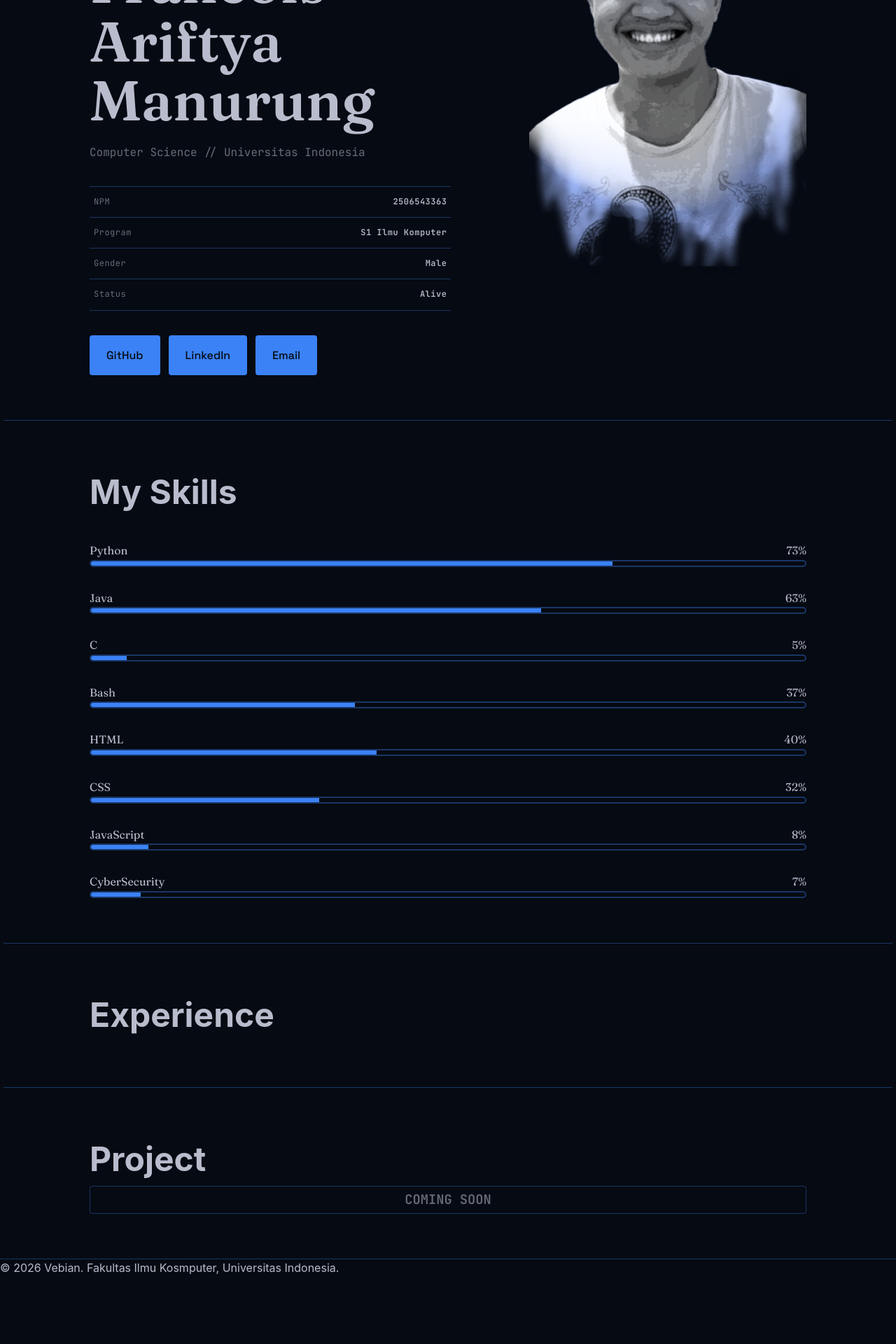
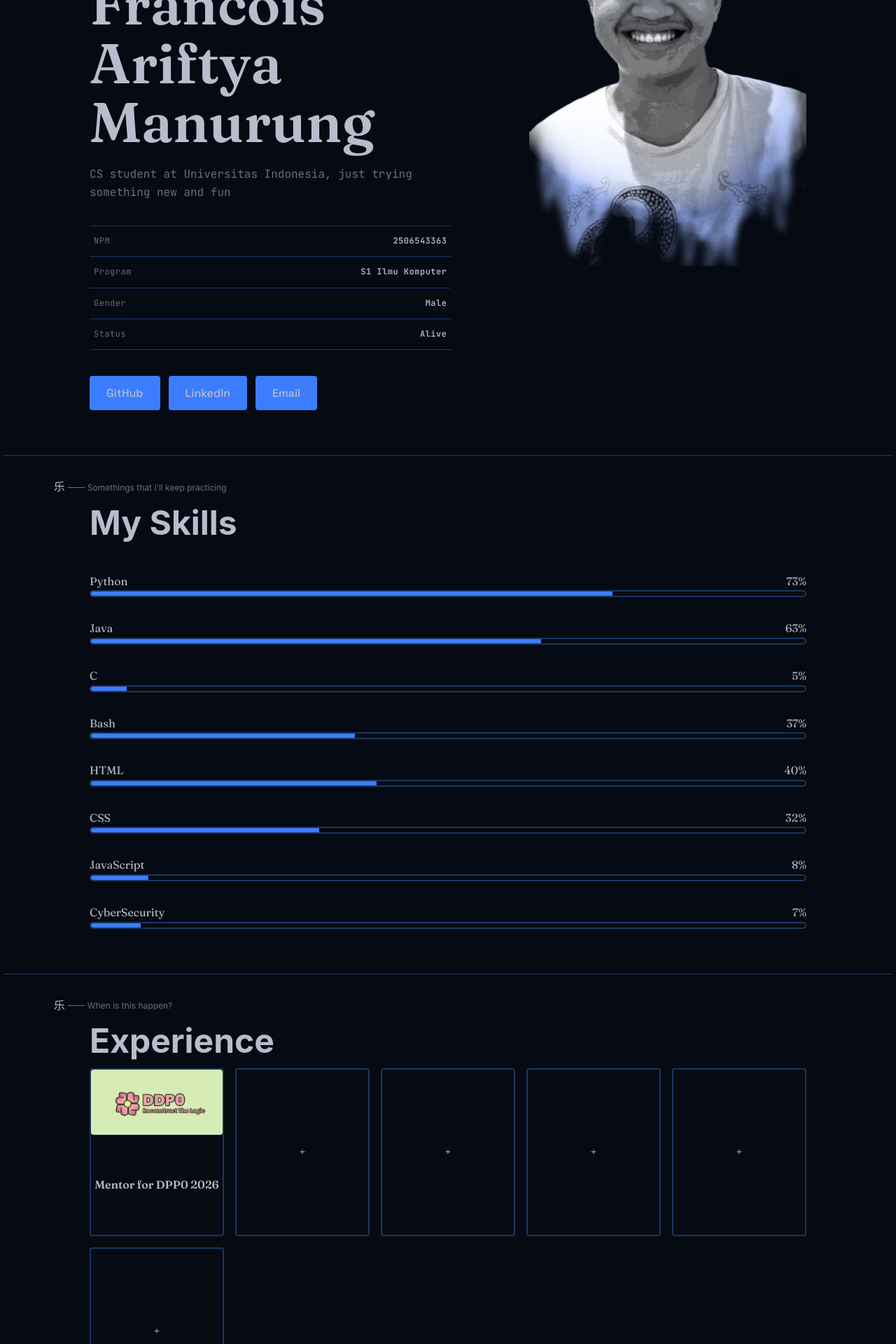
Before and after one commit to V4row/myportofolio, a Django app: page / in a window 1280 px wide. Shown: the part 320-2240 px from the top of the page at 70% size. Before the commit the page ends 2140 px from the top, so only its background shows below. Run offline with Django 5.2, Linux system fonts and the light colour scheme.

Commit message:
More update on views (experience)

```diff
--- a/static/css/style.css
+++ b/static/css/style.css
@@ -6,9 +6,11 @@
 
 :root {
     --ink: #b8bccc;
-    --base-background: #060A12;
-    --accent: #3b82f6;
-    --accent-dark: #c7e9ff;
+    --half-ink: #6b6f7e;
+    --base-background: #060a12;
+    --accent: #3c7dff;
+    --accent-dark: #004271;
+    --accent-light: #8eb2ff;
     --line: rgba(59, 131, 246, 0.363);
     --text-muted: #686C78;
     --radius: 4px;
@@ -78,6 +80,7 @@ nav {
     color: var(--base-background);
     transition: all 0.3s ease;
 }
+
 .nav-list {
     display: flex;
     list-style: none;
@@ -86,15 +89,15 @@ nav {
 }
 
 
-.nav-list li a{
+.nav-list li a {
     padding: 0.5rem;
     position: relative;
     text-decoration: none;
     color: var(--ink);
 }
 
-.nav-list li a:after{
-    content:"";
+.nav-list li a:after {
+    content: "";
     position: absolute;
     background-color: var(--accent-dark);
     height: 1px;
@@ -104,7 +107,7 @@ nav {
     transition: all 0.3s ease;
 }
 
-.nav-list li a:hover:after{
+.nav-list li a:hover:after {
     width: 100%;
 }
 
@@ -121,7 +124,7 @@ section {
 
 /* About */
 
-.hero{
+.hero {
     margin-top: 40px;
     display: flex;
     justify-content: space-between;
@@ -129,7 +132,7 @@ section {
     gap: 7rem;
 }
 
-.hero-bio{
+.hero-bio {
     margin-top: 20px;
     font-size: 1rem;
     color: var(--ink);
@@ -146,8 +149,15 @@ section {
 }
 
 .hero p {
+    font-size: 1.2rem;
+    color: var(--accent);
+    font-weight: 600;
+}
+
+.hero-bottom p {
     font-size: 1rem;
-        color: var(--text-muted);
+    color: var(--half-ink);
+    font-weight: 100;
 }
 
 .meta-list {
@@ -156,7 +166,6 @@ section {
     letter-spacing: 0.5px;
     border-top: 1.2px solid var(--line);
 }
-
 
 .meta-row {
     display: flex;
@@ -182,7 +191,7 @@ section {
     padding-left: 12px;
 }
 
-.hero-img{
+.hero-img {
     display: flex;
     justify-content: center;
     align-items: center;
@@ -198,30 +207,27 @@ section {
 
 }
 
-.avatar{
+.avatar {
     display: block;
-    width:100%;
-    height:100%;
+    width: 100%;
+    height: 100%;
     object-fit: cover;
     object-position: center;
     transition: all 0.3s ease;
 }
 
-.avatar:hover{
+.avatar:hover {
     transform: scale(1.05);
 }
 
 
-.site-footer{
-    border-top: 1px solid var(--line);
-    height: 400px;
-}
 
 .contact {
     display: flex;
     align-items: center;
     gap: 0.75rem;
-    margin-top: 2.3 rem;
+    margin-top: 2.3rem;
+    flex-wrap: wrap;
 }
 
 .social-link {
@@ -230,27 +236,53 @@ section {
     justify-content: center;
     font-family: 'Space Grotesk', -apple-system, sans-serif;
 
-    padding: 1rem 1.5rem;
-    color: var(--base-background);
+    padding: 0.75rem 1.5rem;
+    color: var(--ink);
     background-color: var(--accent);
     text-decoration: none;
     border-radius: var(--radius);
 }
 
 .social-link:hover {
-    background-color: var(--accent-dark);
+    background-color: var(--ink);
     color: var(--base-background);
     transition: all 0.2s ease;
 }
 
-.seperator{
-    margin: 4rem -12%;
+.seperator {
+    margin: 2rem -12%;
     border-top: 1px solid var(--line);
 }
 
+.desc {
+    display: flex;
+    align-items: center;
+    gap: 0.25rem;
+    font-size: 0.75rem;
+    color: var(--half-ink);
+    margin-left: -5%;
+}
+
+.desc span {
+    color: var(--ink);
+    font-size: 1rem;
+    font-weight: 500;
+}
+
+.desc .line {
+    height: 1px;
+    max-width: 1.5rem;
+    width: 75%;
+
+    background-color: var(--half-ink);
+}
+
 h2 {
-    font-size: 3rem;;
+    font-size: 3rem;
+    ;
 }
+
+/* Skill */
 
 .skill {
     margin: 2rem 0;
@@ -264,7 +296,7 @@ h2 {
     font-size: 1rem;
 }
 
-.skill-bar{
+.skill-bar {
     height: 10px;
     width: 100%;
     border: var(--line) 2px solid;
@@ -274,9 +306,75 @@ h2 {
 
 .skill-fill {
     height: 100%;
-    background-color: #3b82f6;
+    background-color: var(--accent);
 }
 
+.skill:hover .skill-name {
+    scale: 1.2;
+}
+
+.skill:hover .skill-per {
+    scale: 1.4;
+}
+
+.skill:hover .skill-bar {
+    scale: 1.01;
+    height: 12px;
+}
+
+.skill:hover .skill-fill {
+    scale: 1.01;
+    background-color: var(--accent-light);
+}
+
+/* Exp */
+
+.outer-box{
+    display: grid;
+    gap: 1rem;
+    grid-template-columns: repeat(auto-fill, minmax(10rem, 1fr));
+}
+
+.box {
+    width: 100%;
+    aspect-ratio: 4 / 5;
+    border: var(--line) 2px solid;
+    display: flex;
+    flex-direction: column;
+    border-radius: var(--radius);
+}
+
+.box-img {
+    display: block;
+    width: 100%;
+    height: 40%;
+    overflow: hidden;
+    border-radius: var(--radius);
+    border-bottom: var(--line) 1px solid;
+}
+
+.box-img img{
+    width: 100%;
+    height: 100%;
+    object-fit: cover;
+}
+
+.box-desc {
+    display: flex;
+    align-items: center;
+    justify-content: center;
+    flex: 1;
+
+    font-family: 'Fraunces', serif;
+    font-weight: 600;
+
+}
+
+.box:hover{
+    scale: 1.1;
+    background-color: var(--accent-light);
+    color: var(--base-background);
+}
 /* .projects{
     height: 300px;
     } */
@@ -290,9 +388,16 @@ h2 {
     height: 40px;
 }
 
-.card h3{
+.card h3 {
     font-family: 'JetBrains Mono', monospace;
     color: var(--text-muted);
+}
+
+.site-footer {
+    border-top: 1px solid var(--line);
+    height: 100px;
+    font-size: 0.75rem;
+    padding: 2% 5%;
 }
 
 @media (max-width: 800px) {
@@ -309,8 +414,12 @@ h2 {
         font-size: 3rem;
     }
 
-
     main {
         padding: 0 5%;
     }
+
+    .desc .line {
+        height: 1.5rem;
+        width: 1px;
     }
+}
--- a/templates/index.html
+++ b/templates/index.html
@@ -27,7 +27,7 @@
                 </ul>
             </nav>
             <div class="my-portfolio">
-                <span>Portfolio</span>
+                <span>Profile</span>
             </div>
         </div>
 
@@ -37,11 +37,12 @@
         <section class="hero" id="profile">
             <div class="hero-bio">
                 <div class="hero-top">
+                    <p>Computer Science // Universitas Indonesia</p>
                     <h1>Vebian Francois Ariftya Manurung</h1>
-                    <p>Computer Science // Universitas Indonesia</p>
                 </div>
 
                 <div class="hero-bottom">
+                    <p>CS student at Universitas Indonesia, just trying something new and fun</p>
                     <dl class="meta-list">
                         <div class="meta-row">
                             <dt>NPM</dt>
@@ -78,7 +79,12 @@
         <div class="seperator"></div>
 
         <section class="skills" id="skills">
-            <h2>My Skills</h2>
+            <div class="desc">
+                <span>乐</span>
+                <div class="line"></div>
+                <p>Somethings that i'll keep practicing</p>
+            </div>
+                <h2>My Skills</h2>
 
             <div class="skill">
                 <div class="skill-info">
@@ -165,12 +171,64 @@
         <div class="seperator"></div>
 
         <section class="experience" id="experience">
+            <div class="desc">
+                <span>乐</span>
+                <div class="line"></div>
+                <p>When is this happen?</p>
+            </div>
             <h2>Experience</h2>
+
+            <div class="outer-box">
+                <div class="box">
+                    <div class="box-img">
+                        <img src="/static/img/ddp0banner.jpeg" alt="DPP0 2026">
+                    </div>
+                    <div class="box-desc">
+                        <p>Mentor for DPP0 2026</p>
+                    </div>
+                </div>
+
+                <div class="box">
+                    <div class="box-desc">
+                        <p>+</p>
+                    </div>
+                </div>
+
+                <div class="box">
+                    <div class="box-desc">
+                        <p>+</p>
+                    </div>
+                </div>
+
+                <div class="box">
+                    <div class="box-desc">
+                        <p>+</p>
+                    </div>
+                </div>
+
+                <div class="box">
+                    <div class="box-desc">
+                        <p>+</p>
+                    </div>
+                </div>
+
+                <div class="box">
+                    <div class="box-desc">
+                        <p>+</p>
+                    </div>
+                </div>
+
+            </div>
         </section>
 
         <div class="seperator"></div>
 
         <section class="projects" id="projects">
+            <div class="desc">
+                <span>乐</span>
+                <div class="line"></div>
+                <p>Creation</p>
+            </div>
             <h2>Project</h2>
 
             <div class="card">
```
Also changed, not shown: static/img/ddp0banner.jpeg (added). Lines whose indentation alone changed are shown as unchanged.
